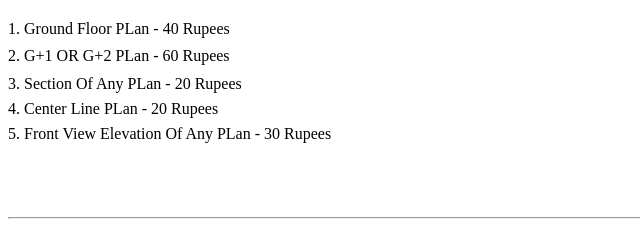
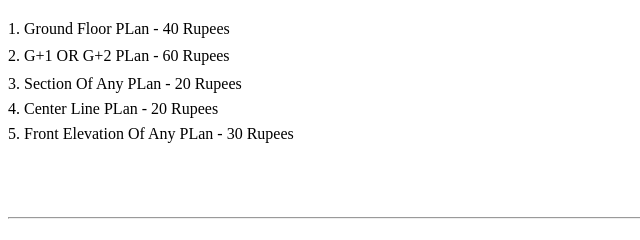
Before and after one commit to CaddPlans/civilplan, a plain HTML site: page index.html in a window 1280 px wide. Shown: the part 2391-2631 px from the top of the page, 0-640 px from the left. Drawn offline with Linux system fonts and the light colour scheme.

Commit message:
Update index.html

```diff
--- a/index.html
+++ b/index.html
@@ -24,7 +24,7 @@
 <p style="text-align:left; margin-top: 5px; line-height: 40px; margin-bottom: 1px">2. G+1 OR G+2 PLan - 60 Rupees</p>
 <p style="text-align:left; margin-top: 5px; line-height: 6px;">3. Section Of Any PLan - 20 Rupees</p>
 <p style="text-align:left; margin-top: 5px; line-height: 12px;">4. Center Line PLan - 20 Rupees</p>
-<p style="text-align:left; margin-top: 5px; line-height: 6px;">5. Front View Elevation Of Any PLan - 30 Rupees</p>
+<p style="text-align:left; margin-top: 5px; line-height: 6px;">5. Front Elevation Of Any PLan - 30 Rupees</p>
 
 <hr style="margin-bottom: 40px; margin-top: 80px;">
 
```
